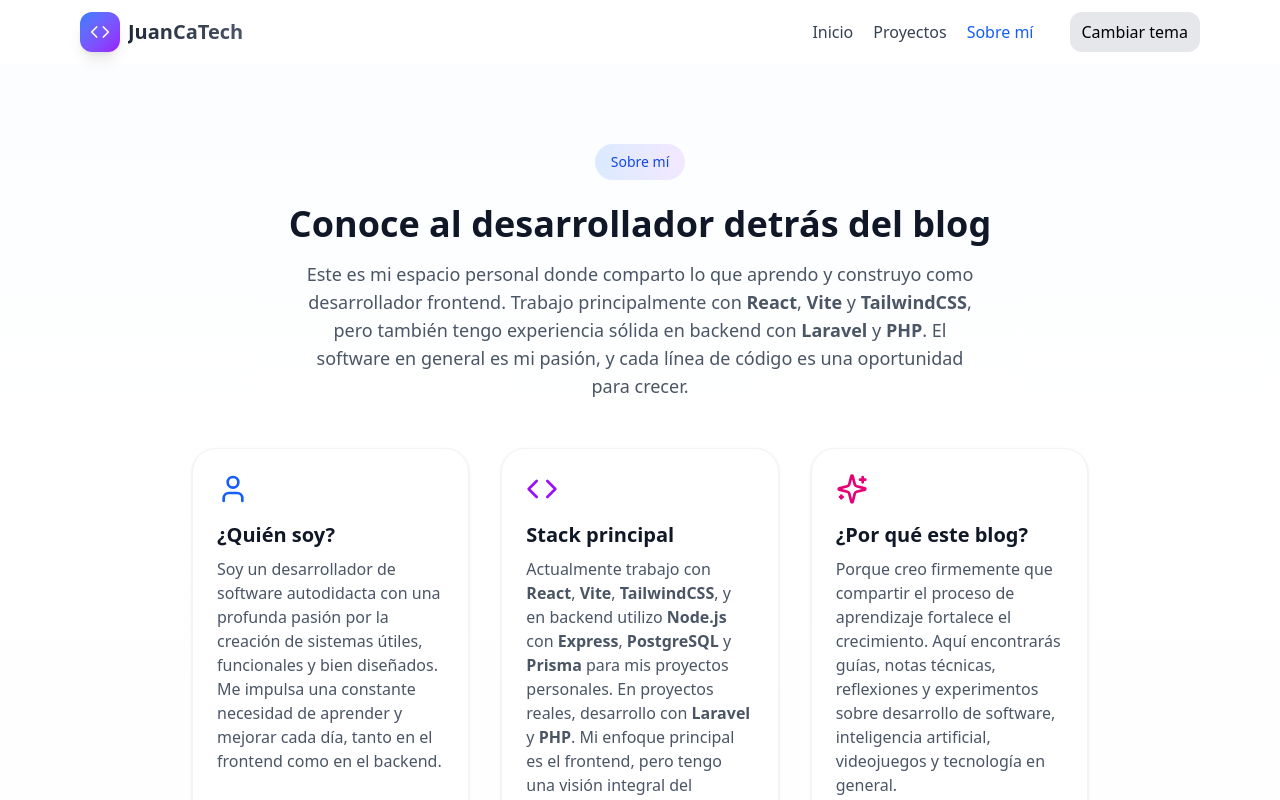
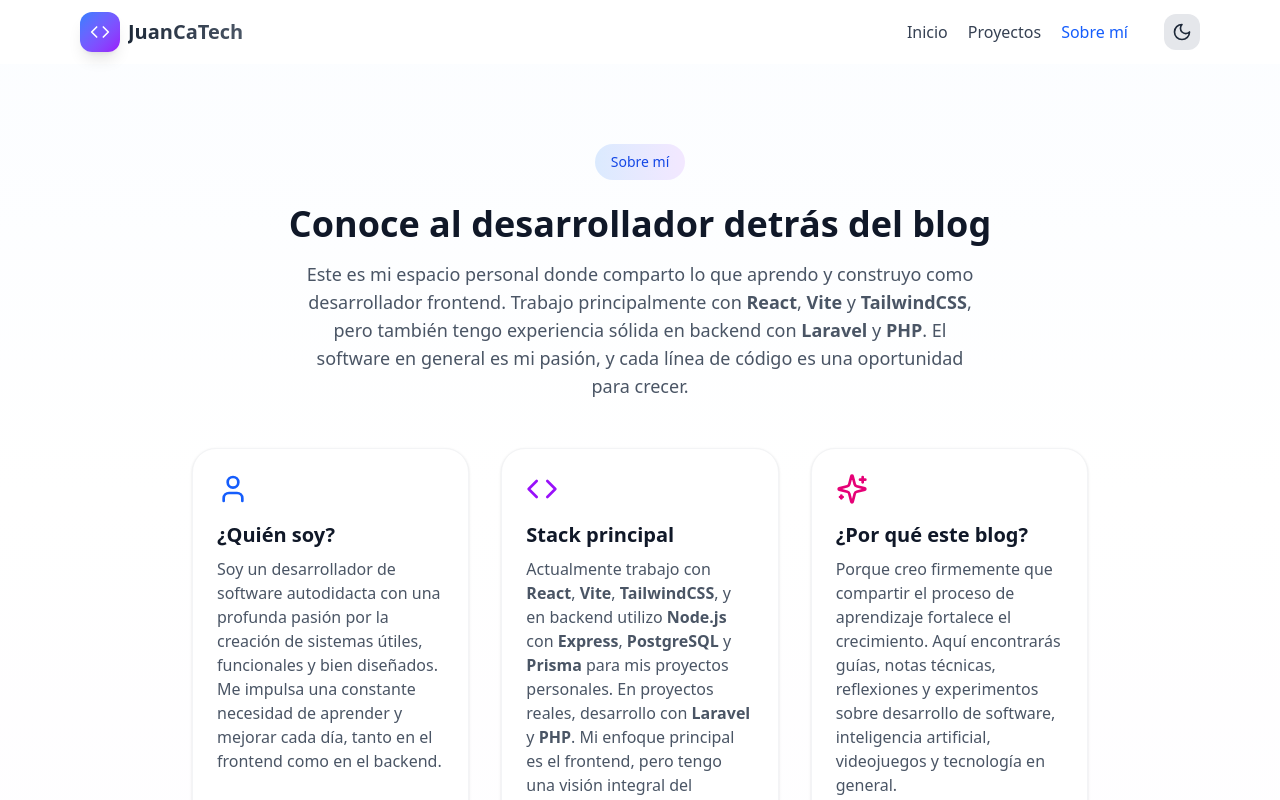
Before and after one commit to Juan17Informatico/blog-dev-notes, a React (Vite) app: page /blog-dev-notes/about in a window 1280 px wide. Shown: the top 800 px of the page. Built offline with nearby package versions, Linux system fonts and the light colour scheme.

Commit message:
feature: Add icons and a handleToggleDarkMode

```diff
--- a/src/components/Navbar.jsx
+++ b/src/components/Navbar.jsx
@@ -1,4 +1,4 @@
-import { Code, Menu, X } from "lucide-react";
+import { Code, Menu, Moon, Sun, X } from "lucide-react";
 import { useEffect, useState } from "react";
 import { NavLink } from "react-router-dom";
 import { toggleDarkMode } from "../helpers/toggleDarkMode";
@@ -6,14 +6,24 @@ import { toggleDarkMode } from "../helpers/toggleDarkMode";
 export const Navbar = () => {
     const [isOpen, setIsOpen] = useState(false);
     const [scrolled, setScrolled] = useState(false);
+    const [isDark, setIsDark] = useState(false);
 
     useEffect(() => {
         const handleScroll = () => {
             setScrolled(window.scrollY > 20);
         };
         window.addEventListener("scroll", handleScroll);
+
+        const currentTheme = document.documentElement.classList.contains('dark');
+        setIsDark(currentTheme);
+
         return () => window.removeEventListener("scroll", handleScroll);
     }, []);
+
+    const handleToggleDarkMode = () => {
+        toggleDarkMode();
+        setIsDark(!isDark);
+    };
 
     const linkClass =
         "px-3 py-2 rounded-xl font-medium transition-colors duration-300 hover:text-blue-600";
@@ -53,11 +63,12 @@ export const Navbar = () => {
                             Sobre mí
                         </NavLink>
 
+                        {/* Botón de Dark Mode */}
                         <button
-                            onClick={toggleDarkMode}
-                            className="ml-4 px-3 py-2 rounded-xl font-medium transition-colors duration-300 bg-gray-200 hover:bg-gray-300 dark:bg-gray-700 dark:hover:bg-gray-600"
+                            onClick={handleToggleDarkMode}
+                            className="ml-4 p-2 rounded-xl transition-colors duration-300 bg-gray-200 hover:bg-gray-300 dark:bg-gray-700 dark:hover:bg-gray-600"
                         >
-                            Cambiar tema
+                            {isDark ? <Sun className="w-5 h-5 text-yellow-500" /> : <Moon className="w-5 h-5 text-gray-800" />}
                         </button>
                     </div>
 
@@ -72,8 +83,7 @@ export const Navbar = () => {
 
                 {/* Mobile Navigation */}
                 <div
-                    className={`md:hidden transition-all duration-300 overflow-hidden ${isOpen ? "max-h-64 opacity-100" : "max-h-0 opacity-0"
-                        }`}
+                    className={`md:hidden transition-all duration-300 overflow-hidden ${isOpen ? "max-h-64 opacity-100" : "max-h-0 opacity-0"}`}
                 >
                     <div className="py-4 space-y-2 bg-white/90 backdrop-blur-xl rounded-2xl mx-4 mb-4 shadow-xl border border-gray-200/50">
                         <NavLink to="/" className={getLinkClass}>
@@ -86,11 +96,12 @@ export const Navbar = () => {
                             Sobre mí
                         </NavLink>
 
+                        {/* Botón Dark Mode Mobile */}
                         <button
-                            onClick={toggleDarkMode}
-                            className="w-full px-3 py-2 rounded-xl font-medium transition-colors duration-300 bg-gray-200 hover:bg-gray-300 dark:bg-gray-700 dark:hover:bg-gray-600"
+                            onClick={handleToggleDarkMode}
+                            className="w-full flex justify-center p-2 rounded-xl transition-colors duration-300 bg-gray-200 hover:bg-gray-300 dark:bg-gray-700 dark:hover:bg-gray-600"
                         >
-                            Cambiar tema
+                            {isDark ? <Sun className="w-5 h-5 text-yellow-500" /> : <Moon className="w-5 h-5 text-gray-800" />}
                         </button>
                     </div>
                 </div>
```
